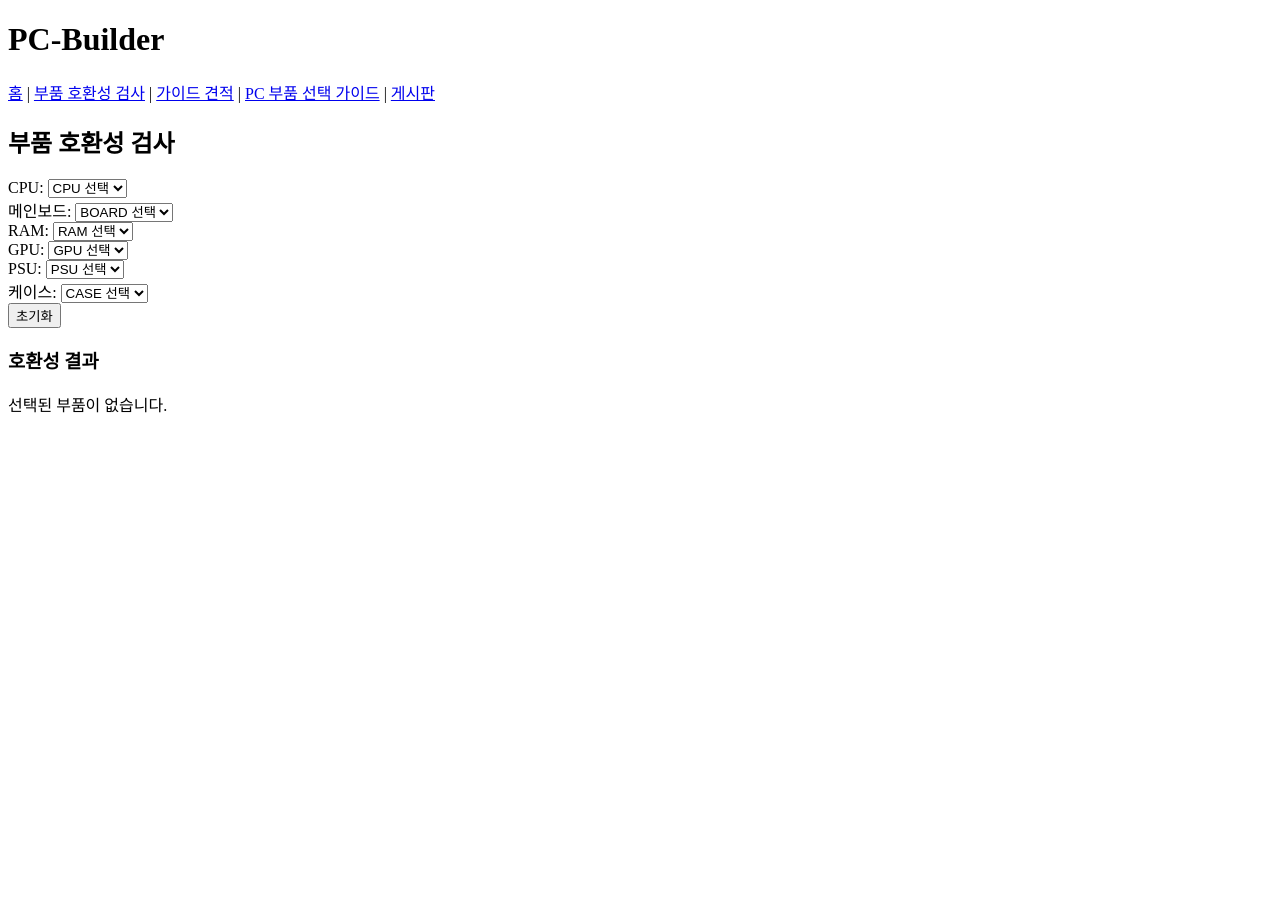
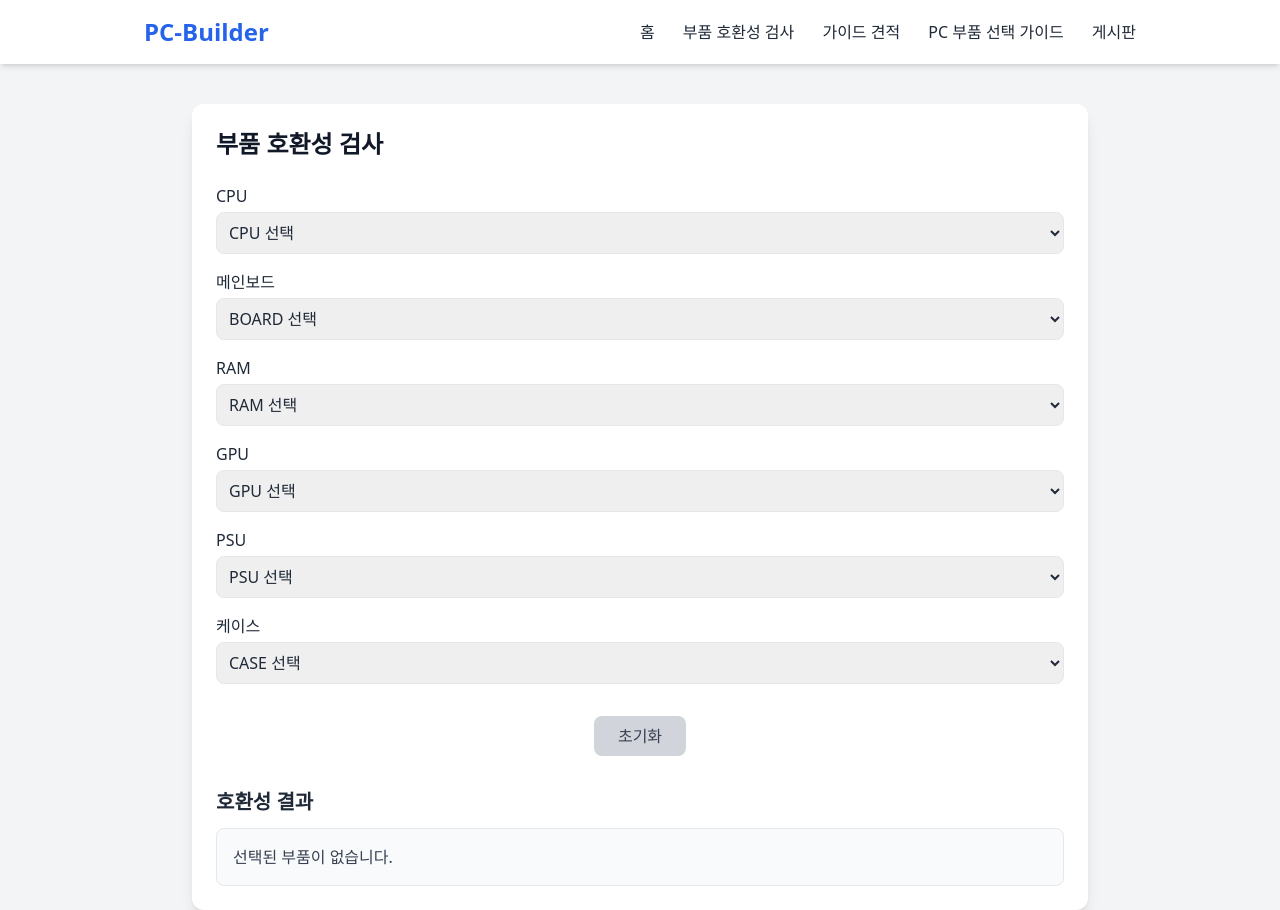
Before and after one commit to jyh8633/pc-builder, a plain HTML site: page compatibility.html in a window 1280 px wide. Before the commit the page ends 800 px from the top, so only its background shows below. Drawn offline with nearby package versions, Linux system fonts and the light colour scheme.

Commit message:
Update compatibility.html

```diff
--- a/compatibility.html
+++ b/compatibility.html
@@ -1,51 +1,66 @@
 <!DOCTYPE html>
 <html lang="ko">
 <head>
-  <meta charset="UTF-8">
+  <meta charset="UTF-8" />
+  <meta name="viewport" content="width=device-width, initial-scale=1.0" />
   <title>부품 호환성 검사 | PC-Builder</title>
+  <script src="https://cdn.tailwindcss.com"></script>
 </head>
-<body>
-  <h1>PC-Builder</h1>
-  <nav>
-    <a href="index.html">홈</a> |
-    <a href="compatibility.html">부품 호환성 검사</a> |
-    <a href="#">가이드 견적</a> |
-    <a href="#">PC 부품 선택 가이드</a> |
-    <a href="#">게시판</a>
-  </nav>
+<body class="bg-gray-100 text-gray-800">
+  <!-- 헤더 -->
+  <header class="bg-white shadow-md">
+    <div class="max-w-5xl mx-auto flex justify-between items-center p-4">
+      <h1 class="text-2xl font-bold text-blue-600">PC-Builder</h1>
+      <nav class="space-x-6">
+        <a href="index.html" class="hover:text-blue-600 font-medium">홈</a>
+        <a href="compatibility.html" class="hover:text-blue-600 font-medium">부품 호환성 검사</a>
+        <a href="#" class="hover:text-blue-600 font-medium">가이드 견적</a>
+        <a href="#" class="hover:text-blue-600 font-medium">PC 부품 선택 가이드</a>
+        <a href="#" class="hover:text-blue-600 font-medium">게시판</a>
+      </nav>
+    </div>
+  </header>
 
-  <h2>부품 호환성 검사</h2>
+  <!-- 본문 -->
+  <main class="max-w-4xl mx-auto mt-10 p-6 bg-white shadow-lg rounded-xl">
+    <h2 class="text-2xl font-bold mb-6 text-gray-900">부품 호환성 검사</h2>
 
-  <div id="selectors">
-    <label>CPU:
-      <select id="cpu"></select>
-    </label><br>
+    <div id="selectors" class="space-y-4">
+      <div>
+        <label class="font-medium block mb-1">CPU</label>
+        <select id="cpu" class="w-full border rounded-lg p-2"></select>
+      </div>
+      <div>
+        <label class="font-medium block mb-1">메인보드</label>
+        <select id="board" class="w-full border rounded-lg p-2"></select>
+      </div>
+      <div>
+        <label class="font-medium block mb-1">RAM</label>
+        <select id="ram" class="w-full border rounded-lg p-2"></select>
+      </div>
+      <div>
+        <label class="font-medium block mb-1">GPU</label>
+        <select id="gpu" class="w-full border rounded-lg p-2"></select>
+      </div>
+      <div>
+        <label class="font-medium block mb-1">PSU</label>
+        <select id="psu" class="w-full border rounded-lg p-2"></select>
+      </div>
+      <div>
+        <label class="font-medium block mb-1">케이스</label>
+        <select id="case" class="w-full border rounded-lg p-2"></select>
+      </div>
+    </div>
 
-    <label>메인보드:
-      <select id="board"></select>
-    </label><br>
+    <div class="text-center mt-8">
+      <button id="resetBtn" class="bg-gray-300 hover:bg-gray-400 px-6 py-2 rounded-lg text-gray-700 font-medium transition">
+        초기화
+      </button>
+    </div>
 
-    <label>RAM:
-      <select id="ram"></select>
-    </label><br>
-
-    <label>GPU:
-      <select id="gpu"></select>
-    </label><br>
-
-    <label>PSU:
-      <select id="psu"></select>
-    </label><br>
-
-    <label>케이스:
-      <select id="case"></select>
-    </label><br>
-  </div>
-
-  <button id="resetBtn">초기화</button>
-
-  <h3>호환성 결과</h3>
-  <div id="result">선택된 부품이 없습니다.</div>
+    <h3 class="text-xl font-semibold mt-8 mb-3">호환성 결과</h3>
+    <div id="result" class="border rounded-lg p-4 bg-gray-50 text-gray-700">선택된 부품이 없습니다.</div>
+  </main>
 
   <script>
     const parts = ["cpu", "board", "ram", "gpu", "psu", "case"];
@@ -95,31 +110,32 @@
       const psu = selected.psu;
       const pcCase = selected.case;
 
-      // 간단한 호환성 규칙 예시
       if (cpu && board && cpu.socket !== board.socket) {
-        errors.push(`CPU(${cpu.name})와 메인보드(${board.name})의 소켓이 맞지 않습니다.`);
+        errors.push(`⚠️ CPU(${cpu.name})와 메인보드(${board.name})의 소켓이 맞지 않습니다.`);
       }
 
       if (board && ram && board.ramType !== ram.ramType) {
-        errors.push(`메인보드(${board.name})와 RAM(${ram.name})의 규격이 맞지 않습니다.`);
+        errors.push(`⚠️ 메인보드(${board.name})와 RAM(${ram.name})의 규격이 맞지 않습니다.`);
       }
 
       if (pcCase && board && pcCase.formFactor !== board.formFactor) {
-        errors.push(`케이스(${pcCase.name})와 메인보드(${board.name})의 크기가 맞지 않습니다.`);
+        errors.push(`⚠️ 케이스(${pcCase.name})와 메인보드(${board.name})의 크기가 맞지 않습니다.`);
       }
 
       if (pcCase && gpu && gpu.length > pcCase.gpuMaxLength) {
-        errors.push(`케이스(${pcCase.name})에 GPU(${gpu.name})가 들어가지 않습니다.`);
+        errors.push(`⚠️ 케이스(${pcCase.name})에 GPU(${gpu.name})가 들어가지 않습니다.`);
       }
 
-      if (psu && gpu && psu.watt < gpu.power) {
-        errors.push(`PSU(${psu.name})의 전력이 GPU(${gpu.name})를 지원하기에 부족합니다.`);
+      if (psu && gpu && psu.watt < gpu.power + 100) {
+        errors.push(`⚠️ PSU(${psu.name})의 전력이 GPU(${gpu.name})를 지원하기에 부족합니다.`);
       }
 
       if (errors.length > 0) {
-        resultDiv.innerHTML = "❌ 호환성 문제 발견:<br>" + errors.join("<br>");
+        resultDiv.innerHTML = errors.map(e => `<p>${e}</p>`).join("");
+        resultDiv.className = "border border-red-300 bg-red-50 text-red-700 rounded-lg p-4";
       } else {
-        resultDiv.textContent = "✅ 모든 부품이 호환됩니다.";
+        resultDiv.innerHTML = "✅ 모든 부품이 호환됩니다.";
+        resultDiv.className = "border border-green-300 bg-green-50 text-green-700 rounded-lg p-4";
       }
     }
 
@@ -129,6 +145,7 @@
         selected[p] = null;
       });
       document.getElementById("result").textContent = "선택된 부품이 없습니다.";
+      document.getElementById("result").className = "border rounded-lg p-4 bg-gray-50 text-gray-700";
     });
 
     loadData();
```
